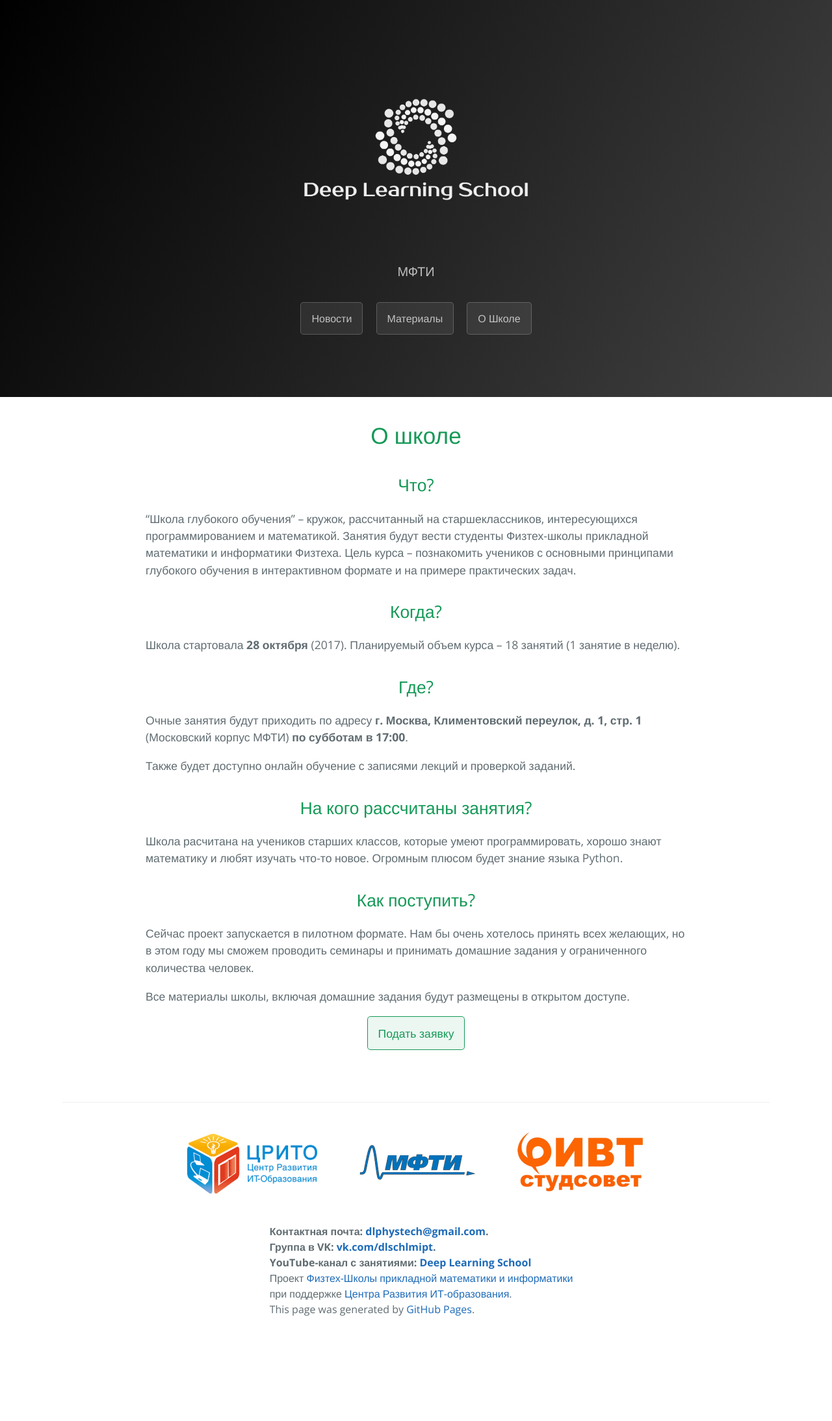
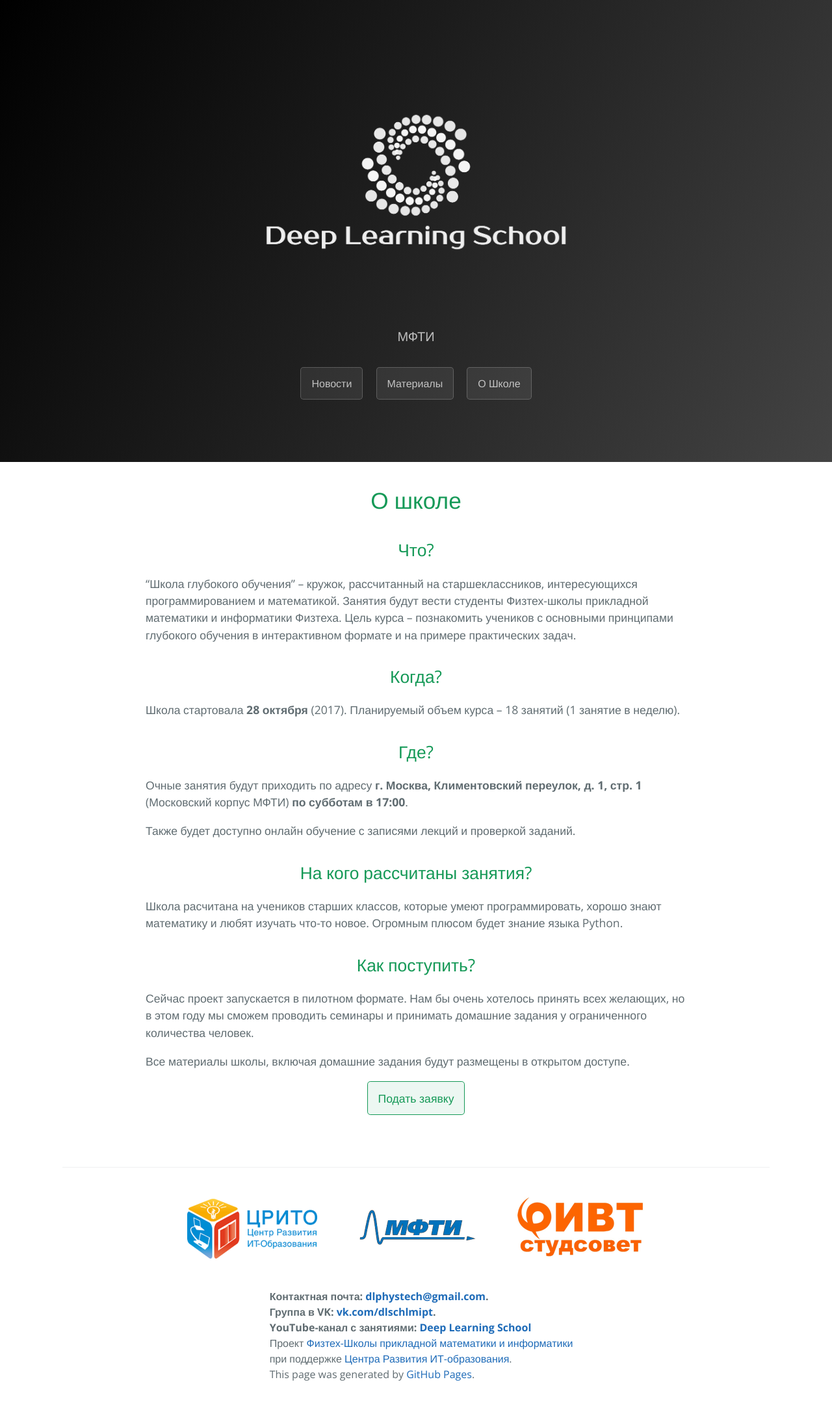
Before and after one commit to DLSchool/DLSchool.github.io, a Jekyll site: the page built from about.md, in a window 1280 px wide. Shown: the whole page at 65% size. Built offline with Jekyll 4.4.1, drawn with Linux system fonts in a browser that asks for light colours; our own code applies the rules of GitHub Pages for plain Markdown files; before the commit the page ends 2087 px from its top, so only the background shows below that.

Commit message:
Update cayman.css

```diff
--- a/css/cayman.css
+++ b/css/cayman.css
@@ -1,6 +1,5 @@
 .top-icon {
-  width: 300;
-  height: 300px
+  height: 400px
 }
 
 .highlight table td { padding: 5px; }
```
